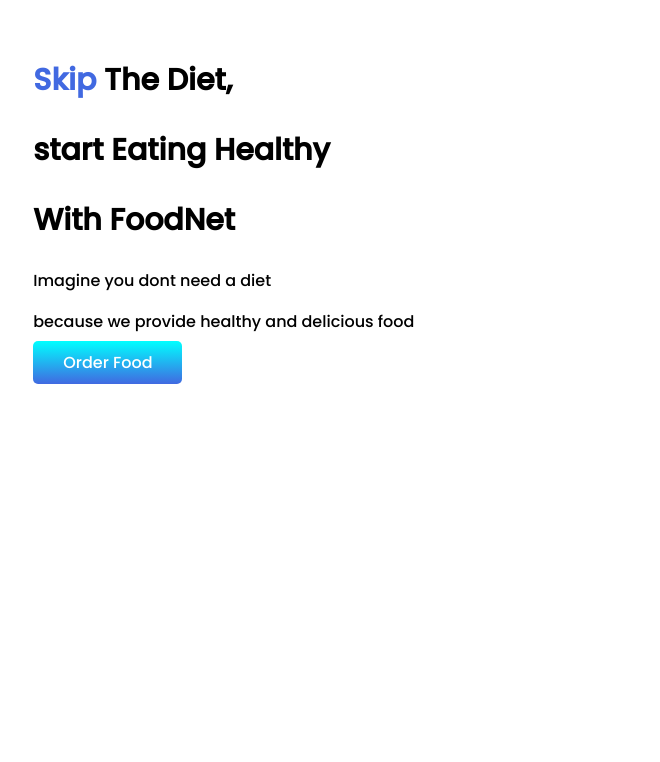
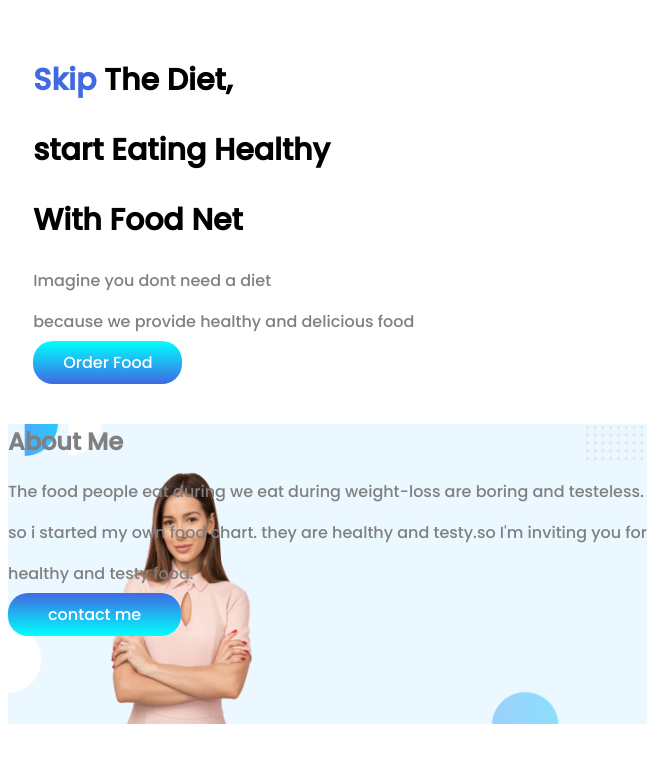
Before and after one commit to sanji-sun/Food-Net, a plain HTML site: page index.html in a window 1280 px wide. Shown: the full height of the page, 0-660 px from the left. Drawn offline with Linux system fonts and the light colour scheme.

Commit message:
contact section added

```diff
--- a/index.html
+++ b/index.html
@@ -1,5 +1,6 @@
 <!DOCTYPE html>
 <html lang="en">
+
 <head>
     <meta charset="UTF-8">
     <meta http-equiv="X-UA-Compatible" content="IE=edge">
@@ -10,26 +11,39 @@
     <link href="https://fonts.googleapis.com/css2?family=Poppins:wght@500&display=swap" rel="stylesheet">
     <link rel="stylesheet" href="style.css">
 </head>
+
 <body>
 
     <section>
         <div class="half-width">
             <h1><span class="blue-color">Skip</span> The Diet,</h1>
             <h1>start Eating Healthy</h1>
-            <h1>With FoodNet</h1>
+            <h1>With Food Net</h1>
             <p>Imagine you dont need a diet</p>
             <p>because we provide healthy and delicious food</p>
             <a class="link-button" href="http://mojadar.com/">Order Food</a>
-       </div>
+        </div>
 
-          <div class="half-width">
+        <div class="half-width">
             <img src="assets/Group 8449.png" alt="">
-          </div>
+        </div>
 
 
     </section>
 
+    <section>
+        <div>
+            <div style="background-image" class="contact-me">
 
+                <h2>About Me</h2>
+                <p>The food people eat during we eat during weight-loss are boring and testeless.</p>
+                <p>so i started my own food chart. they are healthy and testy.so I'm inviting you for</p>
+                <p>healthy and testy food.</p>
+                <a class="add-button" href="https://www.linkedin.com/in/sanjida-islam-906588203/">contact me</a>
 
+            </div>
+      </div>
+  </section>
 </body>
+
 </html>
--- a/style.css
+++ b/style.css
@@ -9,6 +9,12 @@ h1{
 }
 section{
     display: flex;
+}
+p{
+    color: gray;
+}
+h2{
+    color: gray;
 }
 .half-width{
     width: 50%;
@@ -24,5 +30,25 @@ section{
     color: white;
     font-weight: 500;
     padding: 10px 30px;
-    border-radius: 5px;
+    border-radius: 20px;
 }
+.contact-me{
+    background-image:url(assets/Frame\ 57.png);
+    background-position: center;
+    background-size:cover;
+    background-repeat: no-repeat;
+    height: 300px;
+
+
+}
+.add-button{
+    text-decoration: none;
+    background-image: linear-gradient(royalblue, aqua);
+    color: white;
+    font-weight: 500;
+    padding-left: 40px;
+    padding-right: 40px;
+    padding-top: 10px;
+    padding-bottom: 10px;
+    border-radius:20px ;
+}
```
Also changed, not shown: assets/Frame 57.jpg (added), assets/Frame 57.png (added).
